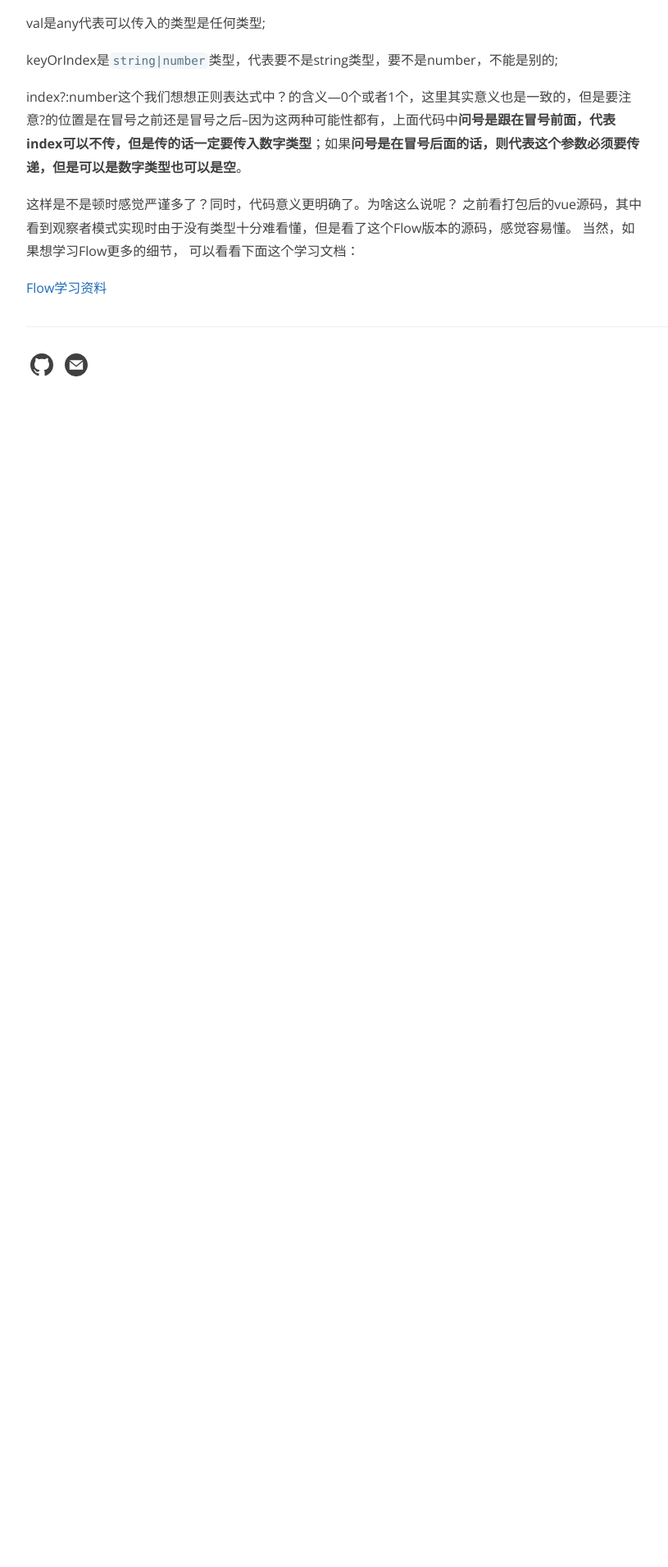
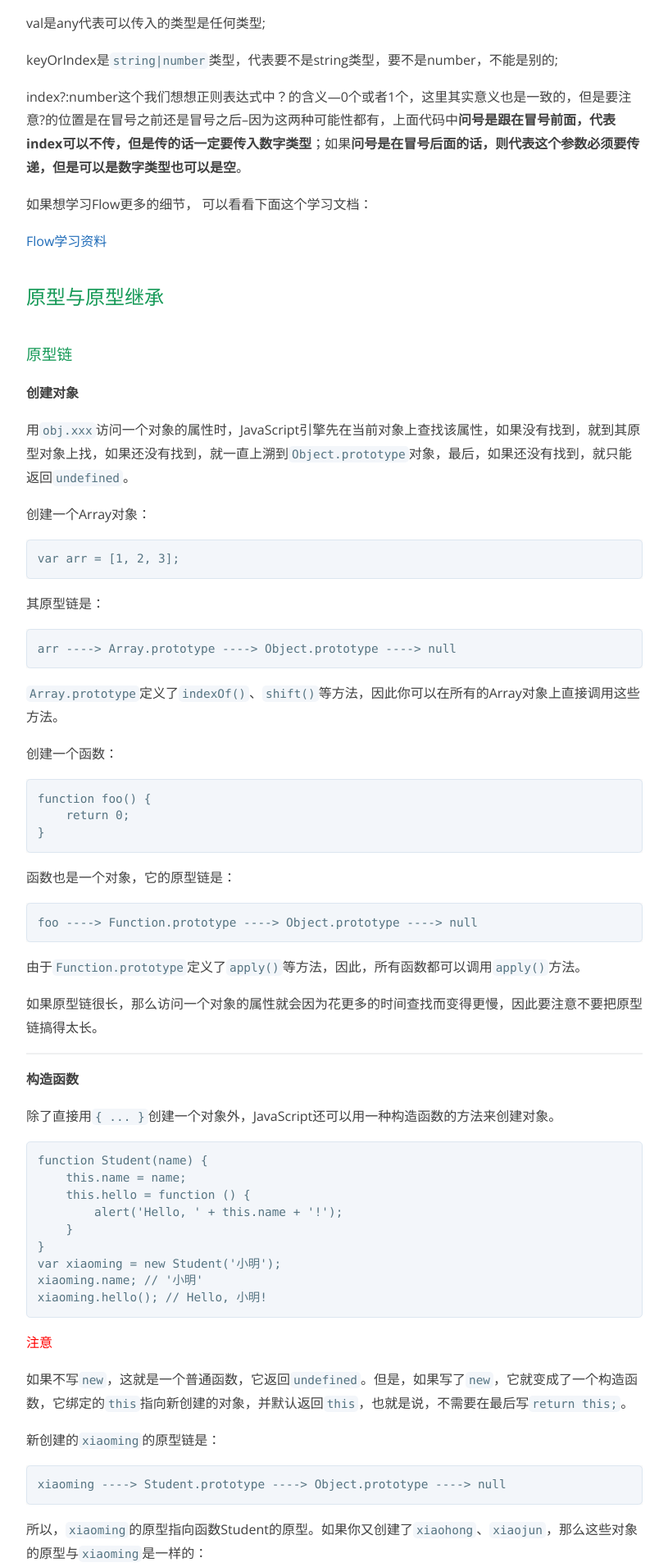
Before and after one commit to higwendolyn/Alias, a Jekyll site: the page built from _posts/2021-01-03-vue-prepare.md, in a window 1280 px wide. Shown: the part 1610-3521 px from the top of the page at 82% size, without its empty margins (64-879 px from the left). Built offline with Jekyll 4.4.1, drawn with Linux system fonts in a browser that asks for light colours; before the commit the page ends 2126 px from its top, so only the background shows below that; some of the changed text lies outside the part shown.

Commit message:
原型链

````diff
--- a/_posts/2021-01-03-vue-prepare.md
+++ b/_posts/2021-01-03-vue-prepare.md
@@ -47,6 +47,109 @@
 
 index?:number这个我们想想正则表达式中？的含义---0个或者1个，这里其实意义也是一致的，但是要注意?的位置是在冒号之前还是冒号之后--因为这两种可能性都有，上面代码中**问号是跟在冒号前面，代表index可以不传，但是传的话一定要传入数字类型**；如果**问号是在冒号后面的话，则代表这个参数必须要传递，但是可以是数字类型也可以是空**。
 
-这样是不是顿时感觉严谨多了？同时，代码意义更明确了。为啥这么说呢？ 之前看打包后的vue源码，其中看到观察者模式实现时由于没有类型十分难看懂，但是看了这个Flow版本的源码，感觉容易懂。 当然，如果想学习Flow更多的细节， 可以看看下面这个学习文档：
+如果想学习Flow更多的细节， 可以看看下面这个学习文档：
 
 [Flow学习资料](https://zhuanlan.zhihu.com/p/26204569)
+
+## 原型与原型继承
+
+### 原型链
+
+**创建对象**
+
+用```obj.xxx```访问一个对象的属性时，JavaScript引擎先在当前对象上查找该属性，如果没有找到，就到其原型对象上找，如果还没有找到，就一直上溯到```Object.prototype```对象，最后，如果还没有找到，就只能返回```undefined```。
+
+创建一个Array对象：
+
+```
+var arr = [1, 2, 3];
+```
+
+其原型链是：
+
+```
+arr ----> Array.prototype ----> Object.prototype ----> null
+```
+
+``Array.prototype``定义了```indexOf()```、```shift()```等方法，因此你可以在所有的Array对象上直接调用这些方法。
+
+创建一个函数：
+```
+function foo() {
+    return 0;
+}
+```
+
+函数也是一个对象，它的原型链是：
+
+```
+foo ----> Function.prototype ----> Object.prototype ----> null
+```
+
+由于```Function.prototype```定义了```apply()```等方法，因此，所有函数都可以调用```apply()```方法。
+
+如果原型链很长，那么访问一个对象的属性就会因为花更多的时间查找而变得更慢，因此要注意不要把原型链搞得太长。
+
+---
+
+**构造函数**
+
+除了直接用```{ ... }```创建一个对象外，JavaScript还可以用一种构造函数的方法来创建对象。
+
+```JavaScript
+function Student(name) {
+    this.name = name;
+    this.hello = function () {
+        alert('Hello, ' + this.name + '!');
+    }
+}
+var xiaoming = new Student('小明');
+xiaoming.name; // '小明'
+xiaoming.hello(); // Hello, 小明!
+```
+
+<font style="color: red;">注意</font>
+
+如果不写```new```，这就是一个普通函数，它返回```undefined```。但是，如果写了```new```，它就变成了一个构造函数，它绑定的```this```指向新创建的对象，并默认返回```this```，也就是说，不需要在最后写```return this;```。
+
+新创建的```xiaoming```的原型链是：
+
+```
+xiaoming ----> Student.prototype ----> Object.prototype ----> null
+```
+
+所以，```xiaoming```的原型指向函数Student的原型。如果你又创建了```xiaohong```、```xiaojun```，那么这些对象的原型与```xiaoming```是一样的：
+
+```
+xiaoming ↘
+xiaohong -→ Student.prototype ----> Object.prototype ----> null
+xiaojun  ↗
+```
+
+用```new Student()```创建的对象还从原型上获得了一个```constructor```属性，它指向函数```Student```本身：
+
+```JavaScript
+xiaoming.constructor === Student.prototype.constructor; // true
+Student.prototype.constructor === Student; // true
+
+Object.getPrototypeOf(xiaoming) === Student.prototype; // true
+
+xiaoming instanceof Student; // true
+```
+
+![image.png](../../../images/prepare2.png)
+
+红色箭头是原型链。注意，```Student.prototype```指向的对象就是```xiaoming```、```xiaohong```的原型对象，这个原型对象自己还有个属性```constructor```，指向```Student```函数本身。
+
+另外，函数```Student```恰好有个属性```prototype```指向```xiaoming```、```xiaohong```的原型对象，但是```xiaoming```、```xiaohong```这些对象可没有```prototype```这个属性，不过可以用```__proto__```这个非标准用法来查看。
+
+现在我们就认为```xiaoming```、```xiaohong```这些对象“继承”自```Student```。
+
+### 原型继承
+### class继承
+
+## 参考文章
+
+[廖雪峰面向对象编程](https://www.liaoxuefeng.com/wiki/1022910821149312/1023022043494624)
+
+[Vue源码解析准备篇](https://www.jianshu.com/p/c914ccd498e7)
--- a/_sass/blog/_layout.scss
+++ b/_sass/blog/_layout.scss
@@ -152,7 +152,7 @@
  */
 .scroll-nav {
   width: 300px;
-  background-color: #f8f9fa;
+  // background-color: #f8f9fa;
   padding: 15px 0;
   position: sticky;
   top: 10px;
````
Also changed, not shown: _posts/2020-11-6-chorme.md (+1 -1 lines), images/prepare2.png (added).
